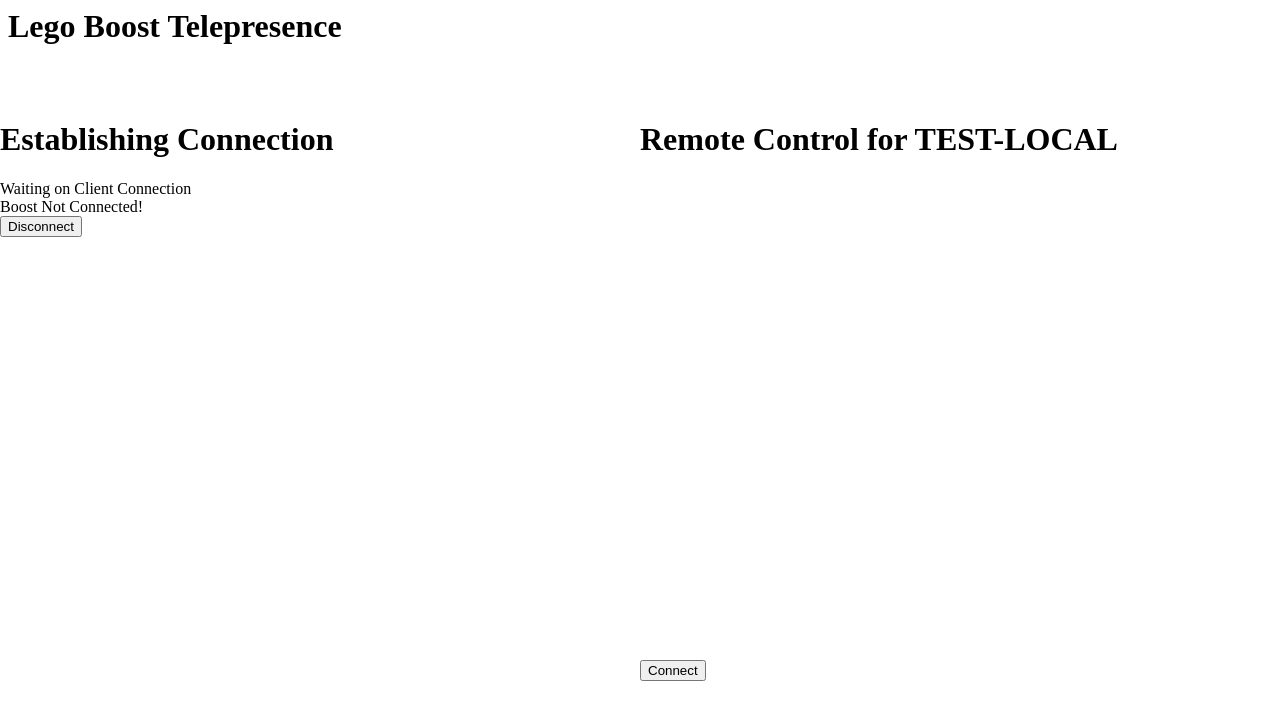
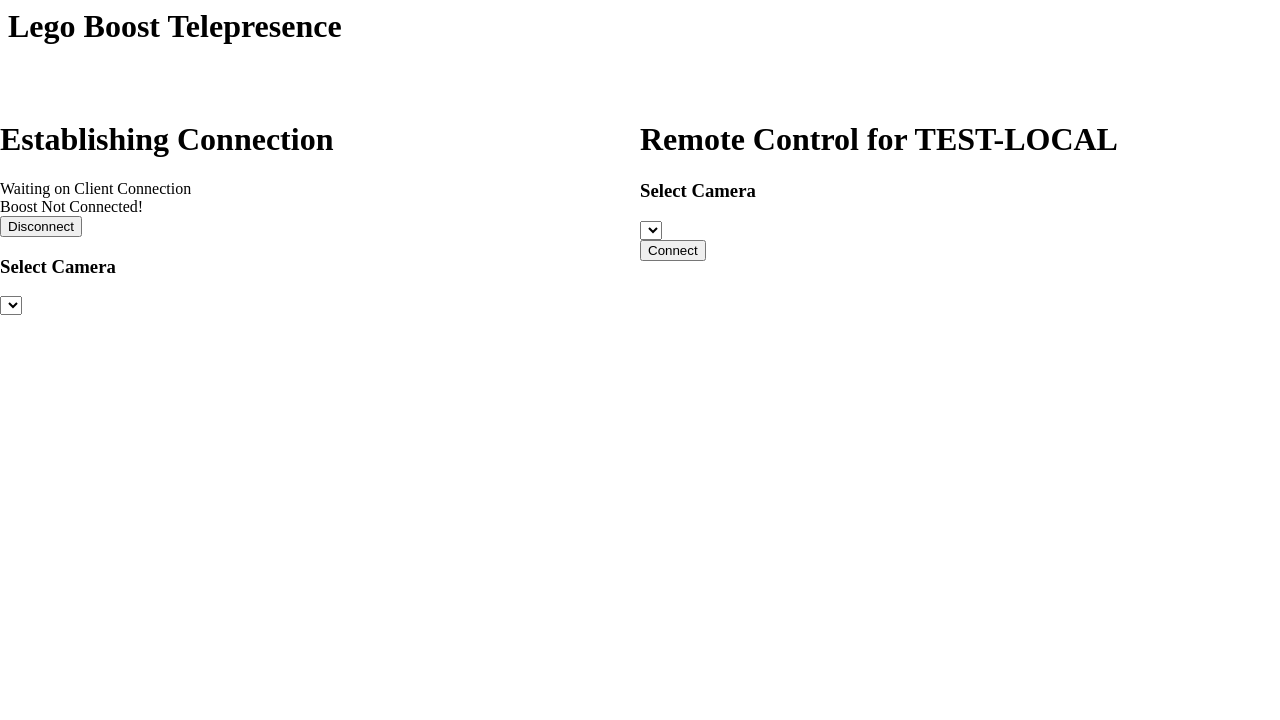
Before and after one commit to nikolajbaer/legotelepresence, a Vue app: page /#/test in a window 1280 px wide. Shown: the top 720 px of the page. Built offline with nearby package versions, Linux system fonts and the light colour scheme; no server answers.

Commit message:
working local video connection

```diff
--- a/src/RTCPeer.js
+++ b/src/RTCPeer.js
@@ -1,5 +1,9 @@
 import get_servers from './config.js'
 import io from 'socket.io-client';
+
+// Based on
+// https://codelabs.developers.google.com/codelabs/webrtc-web/#4
+// https://github.com/googlecodelabs/webrtc-web/blob/master/step-05/js/main.js
 
 export default class RTCPeer{
     constructor (video_element,is_initiator){
@@ -7,29 +11,72 @@ export default class RTCPeer{
         this.listening = false
         this.connected = false
         this.peer = null
+        this.remoteStream = null
+        this.localStream = null
+
+        // state management
         this.is_initiator = is_initiator;
-        this.socket = io()
+        this.is_started = false;
+        this.is_channel_ready = false
 
-        const servers = get_servers();
+        this.servers = null; //get_servers();
 
-        // https://codelabs.developers.google.com/codelabs/webrtc-web/#4
-        // https://github.com/googlecodelabs/webrtc-web/blob/master/step-05/js/main.js
-        this.conn = new RTCPeerConnection( servers )
-        this.conn.addEventListener('icecandidate', e => this.onIceCandidate(this.conn, e));
-        this.conn.addEventListener('iceconnectionstatechange', e => this.onIceConnectionStateChange(this.conn, e));
+        // Create Socket.io to signal and bind
+        this.createSocket()
 
+        this.conn = null;
+
+        // build list of devices
+        this.devices = null
+        navigator.mediaDevices.enumerateDevices().then( devices => {
+            console.log("Found media devices", devices)
+            this.devices =  devices
+        });
+
+        window.addEventListener('beforeunload', e => { this.sendMessage('bye'); })
+    }
+
+    getVideoStream(device_id){
+        const constraints = {
+            video: (device_id == null)? {facingMode:'environment'}: {deviceId: {exact:device_id} },
+            audio: true,
+        }
         // get the media stream
-        navigator.mediaDevices.getUserMedia( { video:true, audio: true }).then( ( stream ) => {
+        console.log("requesting user media",constraints)
+        navigator.mediaDevices.getUserMedia( constraints ).then( ( stream ) => {
             this.gotLocalMediaStream(stream)
         }).catch( ( error ) =>{
             console.error(error)
         });
     }
 
+    createSocket(){
+        this.socket = io()
+        this.socket.on('message', message => {
+            this.handleMessage(message)
+        })
+        this.socket.on('created', room => {
+            this.is_initiator = true
+        })
+        this.socket.on('full', room => {
+            console.log('room is full', room)
+        })
+        this.socket.on('join', room => {
+            this.is_channel_ready = true
+        })
+        this.socket.on('joined', room => {
+            this.is_channel_ready = true
+        })
+        this.socket.on('log', a => { console.log.apply(console,a)})
+
+        console.log("joining foo")
+        this.socket.emit('create or join', 'foo')
+    }
+
     gotLocalMediaStream(mediaStream) {
         this.video_element.srcObject = mediaStream;
         this.localStream = mediaStream;
-        console.log('Connected local stream for preview');
+        console.log('Connected local stream for preview',mediaStream);
         if(this.is_initiator){
            this.maybeStart()
         }else{
@@ -37,12 +84,45 @@ export default class RTCPeer{
         }
     }
 
+    changeVideoDevice(device_id){
+        // https://www.twilio.com/blog/2018/04/choosing-cameras-javascript-mediadevices-api.html
+        if( this.localStream != null ){
+            this.localStream.getTracks().forEach( track => {
+                track.stop()
+            })
+        }
+        if(device_id != null){
+            console.log("Getting Video Stream ",device_id)
+            this.getVideoStream( device_id )
+        }
+    }
+
+    createPeerConnection(){
+        console.log("Createing peer connection")
+        try{
+            this.conn = new RTCPeerConnection( this.servers )
+            this.conn.addEventListener('icecandidate', e => this.onIceCandidate(e));
+            this.conn.addEventListener('addstream', e => this.onAddStream(e));
+            this.conn.addEventListener('removestream', e => { console.log("Remote stream removed",e) })
+        }catch(e){
+            console.error("Failed to create peer connection", e)
+            alert("Could not create RTC Peer Connection")
+        }
+    }
+
     maybeStart(){
-        this.conn.addStream(this.localStream)
-        this.conn.createOffer( desc => {
-            this.conn.setLocalDescription(desc)
-            this.sendMessage( desc )
-        }, event => { console.error("create offer error",event)})
+        console.log("Maybe starting")
+        if(!this.is_started && typeof this.localStream !== 'undefined' && this.is_channel_ready){
+            this.createPeerConnection()
+            this.conn.addStream(this.localStream)
+            this.is_started = true
+            if(this.is_initiator){
+                this.conn.createOffer(
+                    (desc) => { this.setLocalAndSendMessage(desc) },
+                    event => { console.error("create offer error",event)}
+                )
+            }
+        }
     }
 
     sendMessage(message){
@@ -50,25 +130,31 @@ export default class RTCPeer{
         this.socket.emit('message',message)
     }
 
-    onIceCandidate(pc, event) {
-        console.log("on Ice Candidate",pc, event)
+    setLocalAndSendMessage(desc){
+        this.conn.setLocalDescription(desc)
+        this.sendMessage( desc )
+    }
+
+    onIceCandidate(event) {
+        console.log("on Ice Candidate",this.conn, event)
         const peerConnection = event.target;
-        const iceCandidate = event.candidate;
 
-        if (iceCandidate) {
-            const newIceCandidate = new RTCIceCandidate(iceCandidate);
-            const otherPeer = this.getOtherPeer(peerConnection);
+        if (event.candidate) {
+            this.sendMessage( {
+                type: 'candidate',
+                label: event.candidate.sdpMLineIndex,
+                id: event.candidate.sdpMid,
+                candidate: event.candidate.candidate,
+            })
+        }else{
+            console.log('End of candidates')
+        }
+    }
 
-            otherPeer.addIceCandidate(newIceCandidate)
-            .then(() => {
-                this.handleConnectionSuccess(peerConnection);
-            }).catch((error) => {
-                console.error("Connection Failure",peerConnection, error);
-            });
-
-            trace(`${getPeerName(peerConnection)} ICE candidate:\n` +
-                        `${event.candidate.candidate}.`);
-        }
+    onAddStream( event ){
+        console.log('Remote stream added',event)
+        this.remoteStream = event.stream
+        this.video_element.srcObject = this.remoteStream
     }
 
     getOtherPeer( peerConnection ) {
@@ -99,4 +185,45 @@ export default class RTCPeer{
     call(meeting_id){
         alert("TODO Call " + meeting_id)
     }
+
+    handleMessage(message){
+        if( message === 'got user media') {
+            this.maybeStart()
+        }else if(message.type === 'offer'){
+            if(!this.is_initiator && !this.is_started){
+                this.maybeStart()
+            }
+            this.conn.setRemoteDescription( new RTCSessionDescription( message))
+            this.conn.createAnswer().then(
+                (desc) => { this.setLocalAndSendMessage(desc) },
+                event => { console.error("create offer error",event)}
+            );
+        }else if( message.type === 'answer' && this.is_started ){
+            this.conn.setRemoteDescription( new RTCSessionDescription(message))
+        }else if(message.type === 'candidate' && this.is_started){
+            const candidate = new RTCIceCandidate({
+                sdpMLineIndex: message.label,
+                candidate: message.candidate,
+            })
+            this.conn.addIceCandidate( candidate)
+        }else if(message === 'bye' && this.is_started){
+            this.handleRemoteHangup()
+        }
+    }
+
+    handleRemoteHangup(){
+        this.stop()
+        this.is_initiator = false
+    }
+
+    hangup(){
+        this.stop()
+        this.sendMessage('bye')
+    }
+
+    stop(){
+        this.is_started = false
+        this.conn.close()
+        this.conn = null
+    }
 }
--- a/src/components/HostView.vue
+++ b/src/components/HostView.vue
@@ -2,22 +2,31 @@
     <div>
         <h1 v-if="session_id != null">{{ session_id }}</h1>
         <h1 v-else>Establishing Connection</h1>
+
         <div v-if="client_connected">Waiting on Client Connection</div>
+
         <div v-if="boost_connected">Boost Connected</div>
         <div v-else>Boost Not Connected!</div>
+
         <button v-on:click="disconnect">Disconnect</button>
+        <SelectDevice v-bind:connection="connection" />
+
         <video autoplay playsinline ref="video" width="640" height="480"></video>
     </div>
 </template>
 
 <script>
 import RTCPeer from "../RTCPeer.js"
+import SelectDevice from "./SelectDevice.vue"
 
 export default {
+    components: {SelectDevice},
     data: function() {
         return {
             connection: null,
             session_id: null,
+            devices: null,
+            device_id: null,
         }
     },
     computed: {
@@ -29,11 +38,11 @@ export default {
         },
         client_connected(){
             return this.connection != null && !this.connection.connected
-        }
+        },
     },
     mounted(){
         this.updater = setInterval(this.updateState,200);
-        this.connection = new RTCPeer(this.$refs['video']);
+        this.connection = new RTCPeer(this.$refs['video'],false);
         console.log("Connecting",this.$refs['video'],"to ",this.connection)
         window.host_peer = this.connection
     },
@@ -51,7 +60,7 @@ export default {
         },
         disconnect: function(){
             // todo store action?
-        }
+        },
     }
 }
 </script>
--- a/src/components/RemoteView.vue
+++ b/src/components/RemoteView.vue
@@ -1,8 +1,7 @@
 <template>
     <div>
         <h1>Remote Control for {{ meeting_id }}</h1>
-
-        <video autoplay playsinline ref="video" width="640" height="480"></video>
+        <select-device v-bind:connection="connection"></select-device>
 
         <div v-if="connected">
             <h2>You Are In Control</h2>
@@ -10,17 +9,22 @@
         <div v-else>
             <button v-on:click="connect">Connect</button>
         </div>
+
+        <video autoplay playsinline ref="video" width="640" height="480"></video>
+
     </div>
 </template>
 
 <script>
 import RTCPeer from "../RTCPeer.js"
+import SelectDevice from "./SelectDevice.vue"
 
 export default {
+    components: {SelectDevice},
     props: ['meeting_id'],
     data: function(){
         return {
-            connection: null
+            connection: null,
         }
     },
     computed: {
@@ -33,7 +37,7 @@ export default {
     methods: {
         connect(){
             console.log("Calling",this.meeting_id)
-            this.connection = new RTCPeer(this.$refs['video'])
+            this.connection = new RTCPeer(this.$refs['video'],true)
             this.connection.call(this.meeting_id)
             window.client_peer = this.connection
 
--- /dev/null
+++ b/src/components/SelectDevice.vue
@@ -0,0 +1,41 @@
+<template>
+    <div>
+        <h3>Select Camera</h3>
+        <select v-model="device_id">
+            <option v-bind:key="device.value" v-for="device in devices" v-bind:value="device.value">{{ device.label }}</option>
+        </select>
+    </div>
+</template>
+
+<script>
+export default {
+    props: ['connection'],
+    data: function() {
+        return {
+            devices: null,
+            device_id: null,
+        }
+    },
+    watch: {
+        'connection.devices': function(newVal, oldVal){
+            this.update_devices()
+        },
+        device_id: function(newVal, oldVal) {
+            this.connection.changeVideoDevice(newVal)
+        }
+    },
+    methods: {
+        update_devices(){
+            if(this.connection == null || this.connection.devices == null){ return [] }
+            const devices = []
+            var n = 1;
+            this.connection.devices.forEach( d => {
+                if( d.kind === 'videoinput'){
+                    devices.push({value: d.deviceId, label:d.label || `Camera ${n++}`})
+                }
+            })
+            this.devices = devices
+        },
+    }
+}
+</script>
```
Also changed, not shown: server.js (+48 -2 lines).
